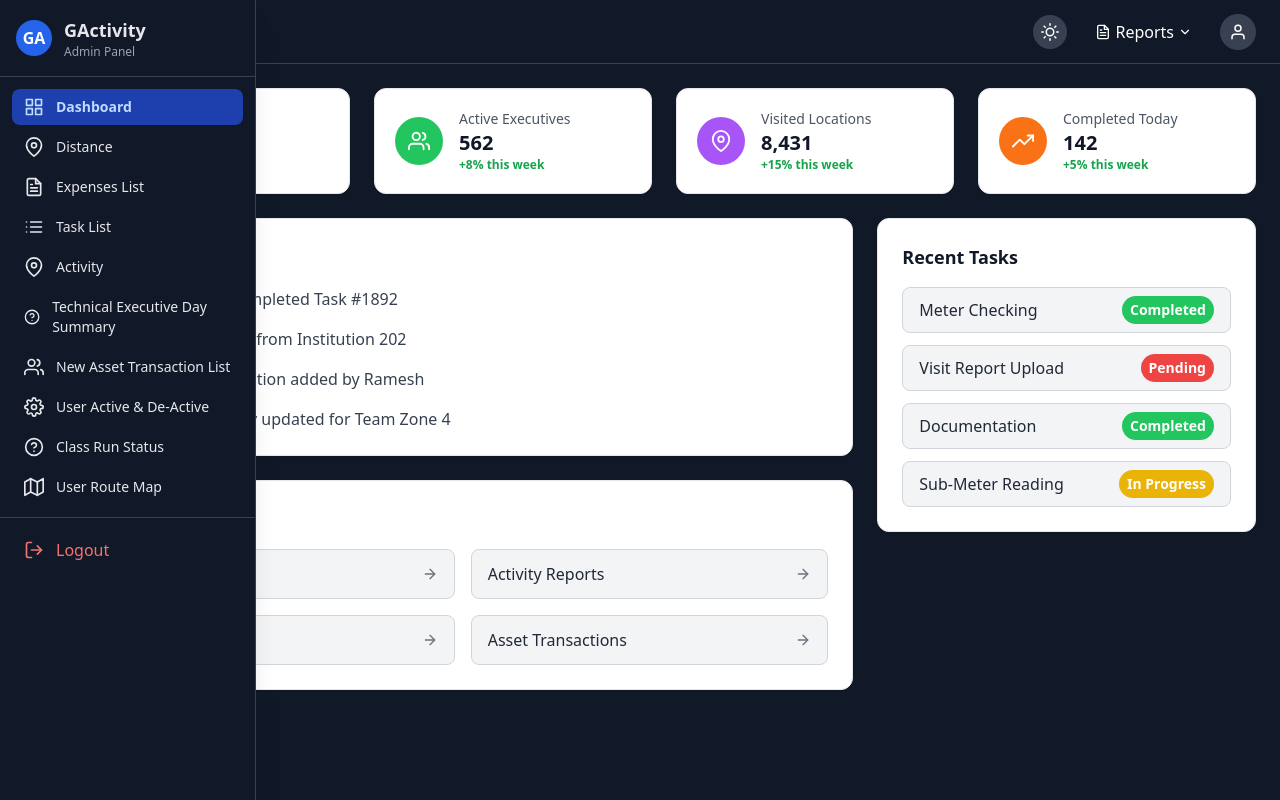
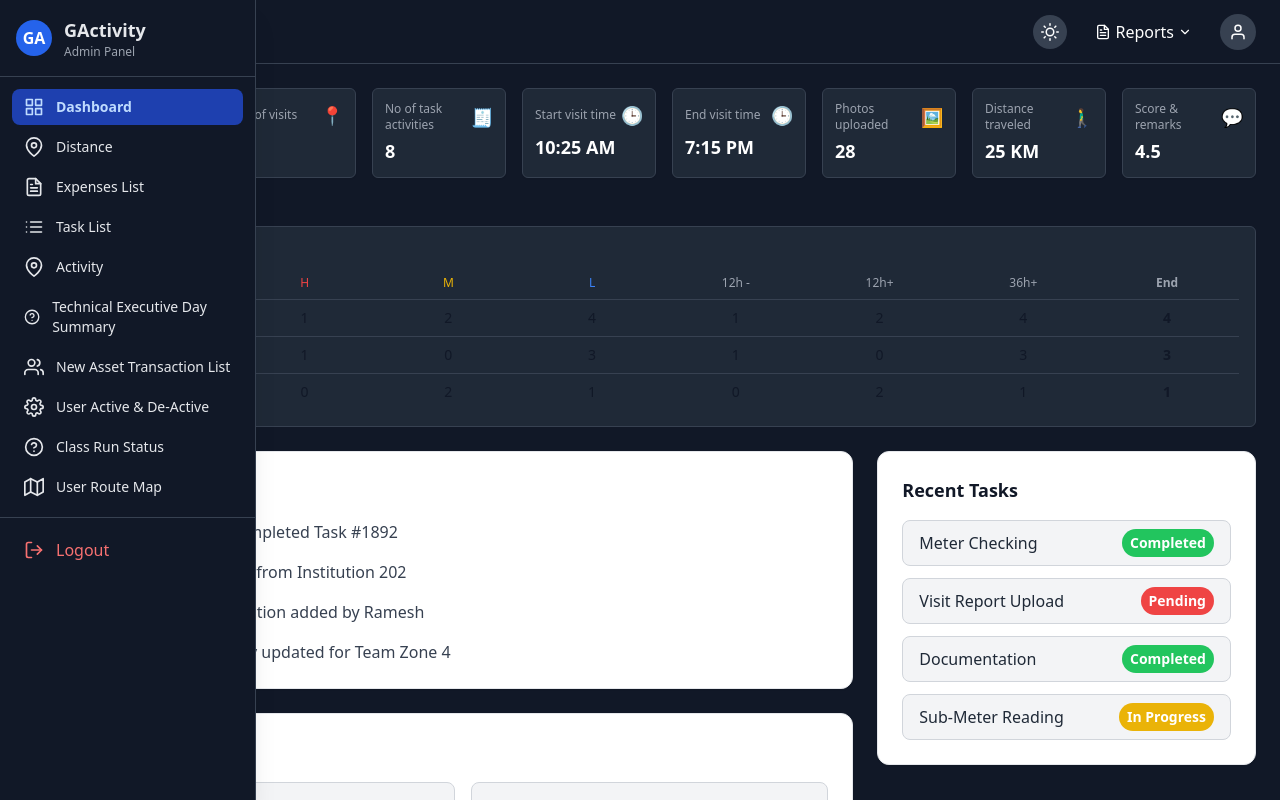
Before and after one commit to ashokmanoj/GActivity-Sample, a React (Vite) app in the folder frontend/: page /dashboard in a window 1280 px wide. Built offline with nearby package versions, Linux system fonts and the light colour scheme.

Commit message:
add some new features

```diff
--- a/frontend/src/layout/Header.jsx
+++ b/frontend/src/layout/Header.jsx
@@ -120,7 +120,7 @@ export default function Header({ setMobileOpen }) {
           {openUserMenu && (
             <div
               className="
-              absolute right-0 mt-2 w-44 bg-white dark:bg-gray-800
+               right-0 mt-2 w-44 bg-white dark:bg-gray-800
               rounded-xl border dark:border-gray-700 shadow-lg overflow-hidden
             "
             >
--- a/frontend/src/pages/Dashboard.jsx
+++ b/frontend/src/pages/Dashboard.jsx
@@ -6,6 +6,11 @@ import {
   FiMapPin,
   FiTrendingUp,
   FiArrowRight,
+  FiHardDrive,
+  FiHome,
+  FiCast,
+  FiCrosshair,
+  FiCheck,
 } from "react-icons/fi";
 
 export default function Dashboard() {
@@ -15,16 +20,148 @@ export default function Dashboard() {
     setPageTitle("Dashboard");
   }, []);
 
+  function TicketsTable() {
+    const tickets = [
+      {
+        category: "Technical",
+        short: "📡",
+        H: 1,
+        M: 2,
+        L: 4,
+        h12: 1,
+        h12plus: 2,
+        h36plus: 4,
+        closed: 4,
+      },
+      {
+        category: "Connectivity",
+        short: "🔗 ",
+        H: 1,
+        M: 0,
+        L: 3,
+        h12: 1,
+        h12plus: 0,
+        h36plus: 3,
+        closed: 3,
+      },
+      {
+        category: "School",
+        short: "🏫",
+        H: 0,
+        M: 2,
+        L: 1,
+        h12: 0,
+        h12plus: 2,
+        h36plus: 1,
+        closed: 1,
+      },
+    ];
+
+    return (
+      <div
+        className="
+        bg-white dark:bg-gray-800
+        border border-gray-200 dark:border-gray-700
+        rounded-md shadow-sm
+        p-4 mt-6
+      "
+      >
+        <h2 className="text-sm font-semibold text-gray-700 dark:text-gray-200 mb-3">
+          Tickets - Open
+        </h2>
+
+        {/* HEADER */}
+        <div className="grid grid-cols-8 text-xs text-gray-500 dark:text-gray-400 font-medium mb-2">
+          <div></div>
+          <div className="text-center text-red-500">H</div>
+          <div className="text-center text-yellow-500">M</div>
+          <div className="text-center text-blue-500">L</div>
+          <div className="text-center">12h -</div>
+          <div className="text-center">12h+</div>
+          <div className="text-center">36h+</div>
+          <div className="text-center font-semibold">End</div>
+        </div>
+
+        {/* ROWS */}
+        {tickets.map((t, i) => (
+          <div
+            key={i}
+            className="grid grid-cols-8 py-2 border-t border-gray-200 dark:border-gray-700 text-sm"
+          >
+            {/* CATEGORY NAME — Full on desktop, short on mobile */}
+            <div className="font-medium text-gray-700 dark:text-gray-200">
+              <span className="hidden sm:inline">{t.category}</span>
+              <span className="inline sm:hidden">{t.short}</span>
+            </div>
+
+            <div className="text-center">{t.H}</div>
+            <div className="text-center">{t.M}</div>
+            <div className="text-center">{t.L}</div>
+            <div className="text-center">{t.h12}</div>
+            <div className="text-center">{t.h12plus}</div>
+            <div className="text-center">{t.h36plus}</div>
+
+            <div className="text-center font-semibold">{t.closed}</div>
+          </div>
+        ))}
+      </div>
+    );
+  }
+
+  function MetricCard({ title, value, icon, iconColor = "text-gray-400" }) {
+    return (
+      <div
+        className="
+      bg-white dark:bg-gray-800
+      rounded-md
+      border border-gray-200 dark:border-gray-700
+      px-3 py-3
+      shadow-sm
+    "
+      >
+        <div className="flex justify-between items-center">
+          <p className="text-xs text-gray-500 dark:text-gray-400">{title}</p>
+          <span className={`text-lg ${iconColor}`}>{icon}</span>
+        </div>
+
+        <p className="text-lg font-semibold text-gray-900 dark:text-white mt-1">
+          {value}
+        </p>
+      </div>
+    );
+  }
+
   return (
-    <div className="space-y-6 text-gray-900 px-6 sm:px-4 md:px-6 lg:px-0">
+    <div className="space-y-6 text-gray-900 px-4 sm:px-4 md:px-6 lg:px-0">
+      {/* ---------- TOP CARDS ---------- */}
+      {/* <div className="space-y-6 px-4 sm:px-6"> */}
+      {/* KPI SECTION */}
+      <section
+        className="
+        grid grid-cols-2 sm:grid-cols-4 lg:grid-cols-8
+        gap-3 sm:gap-4
+      "
+      >
+        <MetricCard
+          title="Attendance"
+          value="40/37"
+          icon="✔"
+          iconColor="text-green-500"
+        />
+        <MetricCard title="No of visits" value="6" icon="📍" />
+        <MetricCard title="No of task activities" value="8" icon="🧾" />
+        <MetricCard title="Start visit time" value="10:25 AM" icon="🕒" />
+        <MetricCard title="End visit time" value="7:15 PM" icon="🕒" />
+        <MetricCard title="Photos uploaded" value="28" icon="🖼️" />
+        <MetricCard title="Distance traveled" value="25 KM" icon="🚶‍♂️" />
+        <MetricCard title="Score & remarks" value="4.5" icon="💬" />
+      </section>
 
-      {/* ---------- TOP CARDS ---------- */}
-      <section className="grid grid-cols-1 sm:grid-cols-2 lg:grid-cols-4 gap-4 sm:gap-6 sm:pr-0">
-        <DashboardCard icon={<FiList size={22} />} title="Total Tasks" value="1,248" trend="+12%" color="blue" />
-        <DashboardCard icon={<FiUsers size={22} />} title="Active Executives" value="562" trend="+8%" color="green" />
-        <DashboardCard icon={<FiMapPin size={22} />} title="Visited Locations" value="8,431" trend="+15%" color="purple" />
-        <DashboardCard icon={<FiTrendingUp size={22} />} title="Completed Today" value="142" trend="+5%" color="orange" />
-      </section>
+      {/* TICKETS TABLE */}
+      <div className="overflow-x-auto">
+        <TicketsTable />
+      </div>
+      {/* </div> */}
 
       {/* ---------- MAIN GRID ---------- */}
       <section className="grid grid-cols-1 lg:grid-cols-3 gap-4 sm:gap-6">
@@ -37,7 +174,6 @@ export default function Dashboard() {
           <RecentTasks />
         </div>
       </section>
-
     </div>
   );
 }
@@ -56,17 +192,21 @@ function DashboardCard({ icon, title, value, trend, color }) {
   return (
     <div className="bg-white border border-gray-200 p-4 sm:p-5 rounded-xl shadow-sm hover:shadow-md transition">
       <div className="flex items-center gap-4">
-
-        <div className={`w-10 h-10 sm:w-12 sm:h-12 rounded-full flex items-center justify-center text-white ${colorMap[color]}`}>
+        <div
+          className={`w-10 h-10 sm:w-12 sm:h-12 rounded-full flex items-center justify-center text-white ${colorMap[color]}`}
+        >
           {icon}
         </div>
 
         <div>
           <p className="text-gray-600 text-sm">{title}</p>
-          <h2 className="text-lg sm:text-xl font-bold text-gray-900">{value}</h2>
-          <p className="text-xs text-green-600 font-semibold">{trend} this week</p>
+          <h2 className="text-lg sm:text-xl font-bold text-gray-900">
+            {value}
+          </h2>
+          <p className="text-xs text-green-600 font-semibold">
+            {trend} this week
+          </p>
         </div>
-
       </div>
     </div>
   );
@@ -78,7 +218,9 @@ function DashboardCard({ icon, title, value, trend, color }) {
 function RecentActivity() {
   return (
     <div className="bg-white border border-gray-200 rounded-xl shadow-sm p-4 sm:p-6">
-      <h2 className="text-lg font-semibold text-gray-900 mb-3 sm:mb-4">Recent Activity</h2>
+      <h2 className="text-lg font-semibold text-gray-900 mb-3 sm:mb-4">
+        Recent Activity
+      </h2>
 
       <ul className="space-y-3 sm:space-y-4">
         {[
@@ -110,8 +252,9 @@ function QuickLinks() {
 
   return (
     <div className="bg-white border border-gray-200 rounded-xl shadow-sm p-4 sm:p-6">
-
-      <h2 className="text-lg font-semibold text-gray-900 mb-3 sm:mb-4">Quick Links</h2>
+      <h2 className="text-lg font-semibold text-gray-900 mb-3 sm:mb-4">
+        Quick Links
+      </h2>
 
       <div className="grid grid-cols-1 sm:grid-cols-2 gap-3 sm:gap-4">
         {links.map((link, i) => (
@@ -124,12 +267,13 @@ function QuickLinks() {
               border-gray-300 transition
             "
           >
-            <span className="text-gray-800 text-sm sm:text-base">{link.label}</span>
+            <span className="text-gray-800 text-sm sm:text-base">
+              {link.label}
+            </span>
             <FiArrowRight className="text-gray-500" />
           </a>
         ))}
       </div>
-
     </div>
   );
 }
@@ -142,7 +286,7 @@ function RecentTasks() {
     { id: 2012, name: "Meter Checking", status: "Completed" },
     { id: 1995, name: "Visit Report Upload", status: "Pending" },
     { id: 1874, name: "Documentation", status: "Completed" },
-    { id: 1866, name: "Sub-Meter Reading", status: "In Progress" },
+    { id: 1866, name: "Sub-Meter Reading", status: "In Progress", short: "p" },
   ];
 
   const statusStyles = {
@@ -153,8 +297,9 @@ function RecentTasks() {
 
   return (
     <div className="bg-white border border-gray-200 rounded-xl shadow-sm p-4 sm:p-6">
-
-      <h2 className="text-lg font-semibold text-gray-900 mb-3 sm:mb-4">Recent Tasks</h2>
+      <h2 className="text-lg font-semibold text-gray-900 mb-3 sm:mb-4">
+        Recent Tasks
+      </h2>
 
       <div className="space-y-3">
         {tasks.map((task) => (
@@ -165,15 +310,20 @@ function RecentTasks() {
               px-4 py-2 bg-gray-100 border border-gray-300 rounded-lg
             "
           >
-            <span className="text-gray-800 text-sm sm:text-base">{task.name}</span>
+            <span className="text-gray-800 text-sm sm:text-base">
+              {task.name}
+            </span>
 
-            <span className={`px-2 py-1 rounded-full text-xs sm:text-sm font-semibold ${statusStyles[task.status]}`}>
+            <span
+              className={`px-2 py-1 rounded-full text-xs sm:text-sm font-semibold ${
+                statusStyles[task.status]
+              }`}
+            >
               {task.status}
             </span>
           </div>
         ))}
       </div>
-
     </div>
   );
 }
```
